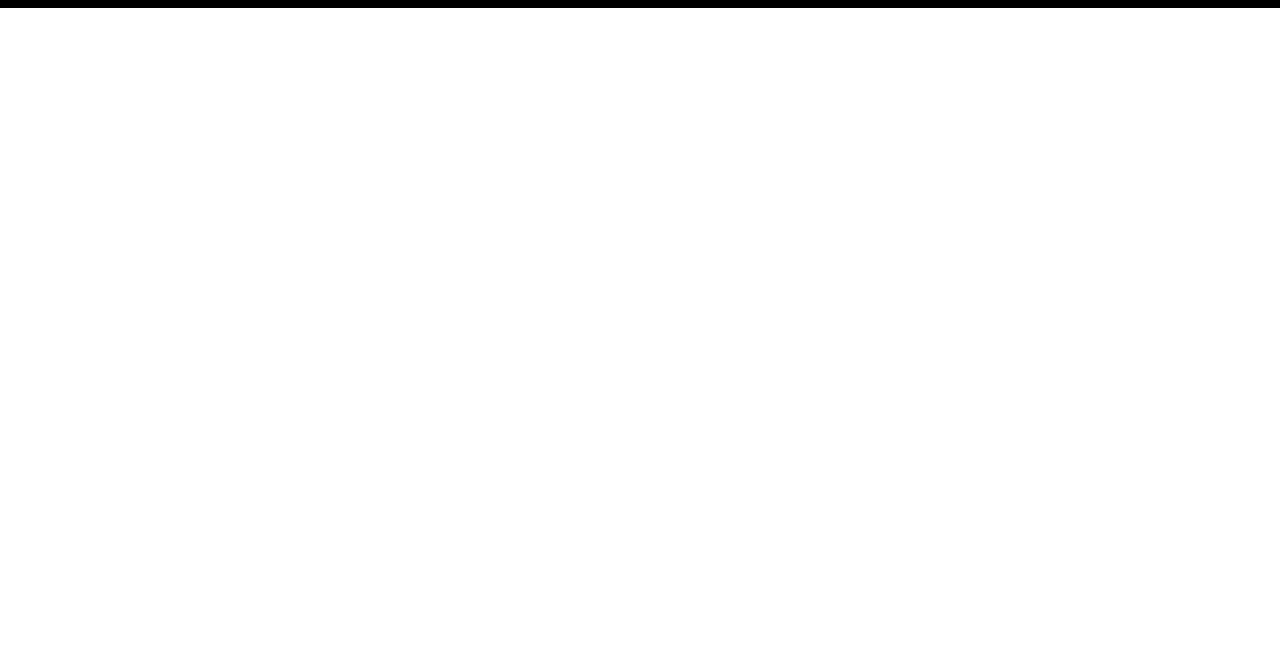
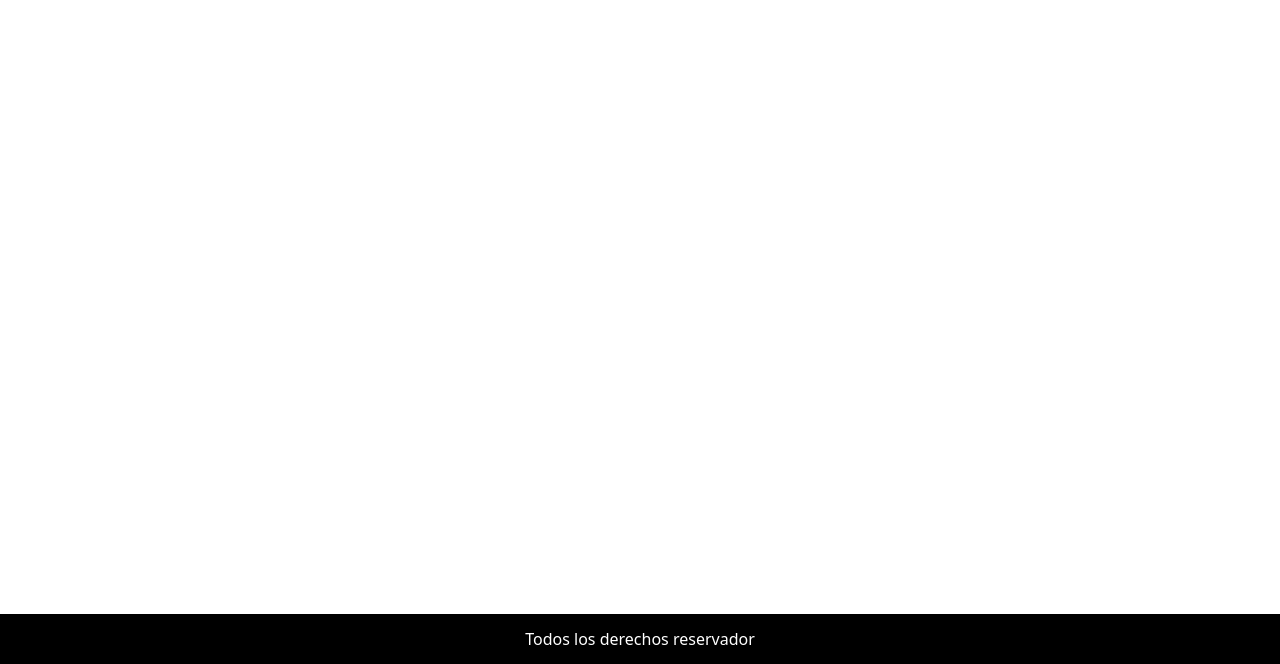
Before and after one commit to MaribellaGraphics/3ra-entreta-EJTMS1, a website: page Blog.html in a window 1280 px wide. Shown: the part 136-800 px from the top of the page. Drawn offline with nearby package versions, Linux system fonts and the light colour scheme.

Commit message:
Update Blog.html

```diff
--- a/Blog.html
+++ b/Blog.html
@@ -64,11 +64,11 @@
 
 
 
-
 <!-- Footer -->
-<footer class="d-flex justify-content-center align-items-center bg-black text-white sticky-bottom pt-1" style="height: 50px;">
+<footer class="d-flex justify-content-center align-items-center bg-black text-white fixed-bottom" style="height: 50px;">
      <p class="m-0">Todos los derechos reservador</p>
 </footer>
+
 
 
 <script src="node_modules/bootstrap/dist/js/bootstrap.min.js"></script>
```
